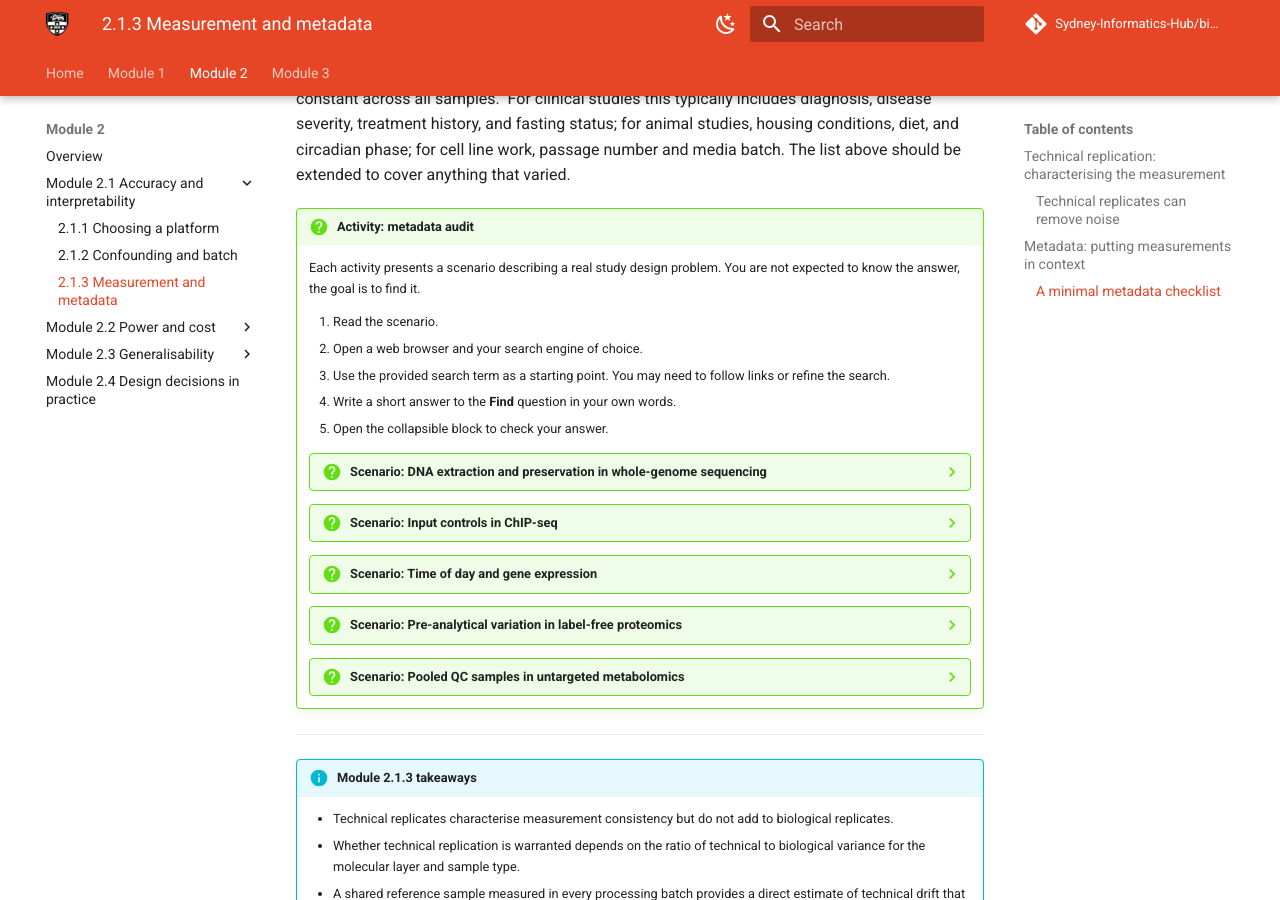
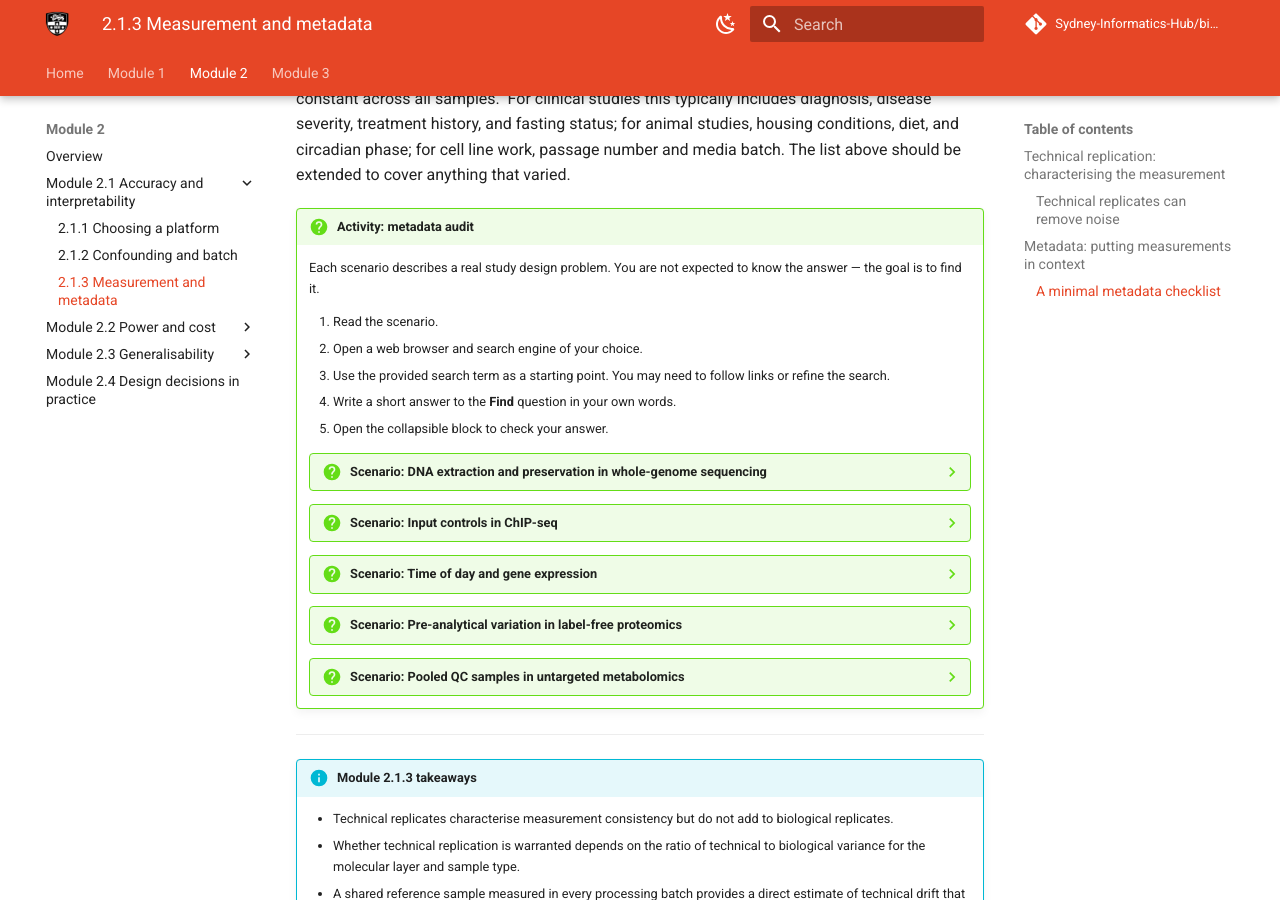
Before and after one commit to Sydney-Informatics-Hub/bio101-workshop, an MkDocs documentation site: the page built from docs/module2-1-3.md, in a window 1280 px wide and 900 px high, scrolled down 6098 px. Built offline with MkDocs 1.6.1 and Material for MkDocs 9.7.7, drawn with Linux system fonts in a browser that asks for light colours; comment, search, counter and statistics services are not loaded.

Commit message:
Fix 2.1.3 nonsense in activity

```diff
--- a/docs/module2-1-3.md
+++ b/docs/module2-1-3.md
@@ -136,10 +136,10 @@ The purpose of the checklist is to ensure that no variable capable of explaining
 Beyond these, additional variables should be identified during study design based on what could systematically differ between samples in ways unrelated to the biological question. The relevant question is not "what variables are standard for this field" but "what conditions were not held constant across all samples." For clinical studies this typically includes diagnosis, disease severity, treatment history, and fasting status; for animal studies, housing conditions, diet, and circadian phase; for cell line work, passage number and media batch. The list above should be extended to cover anything that varied.
 
 !!! question "Activity: metadata audit"
-    Each activity presents a scenario describing a real study design problem. You are not expected to know the answer, the goal is to find it.
+    Each scenario describes a real study design problem. You are not expected to know the answer — the goal is to find it.
 
     1. Read the scenario.
-    2. Open a web browser and your search engine of choice.
+    2. Open a web browser and search engine of your choice.
     3. Use the provided search term as a starting point. You may need to follow links or refine the search.
     4. Write a short answer to the **Find** question in your own words.
     5. Open the collapsible block to check your answer.
```
